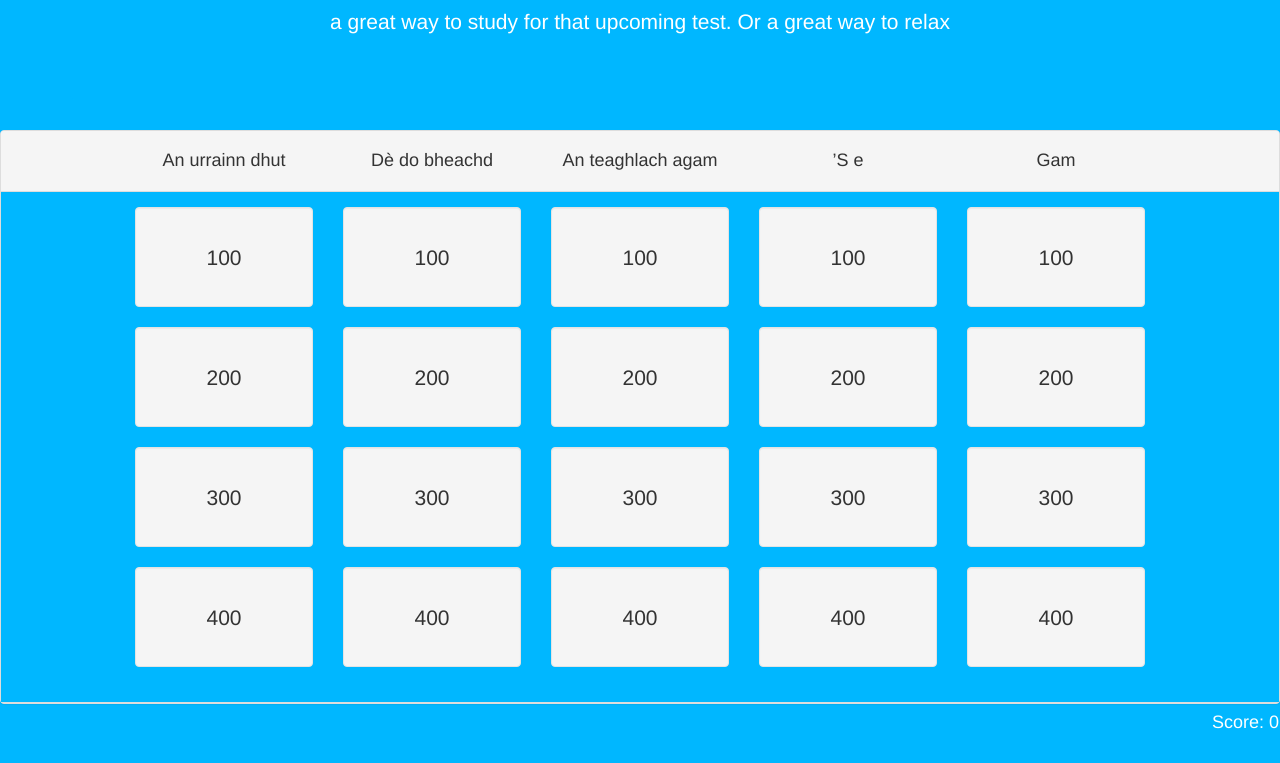
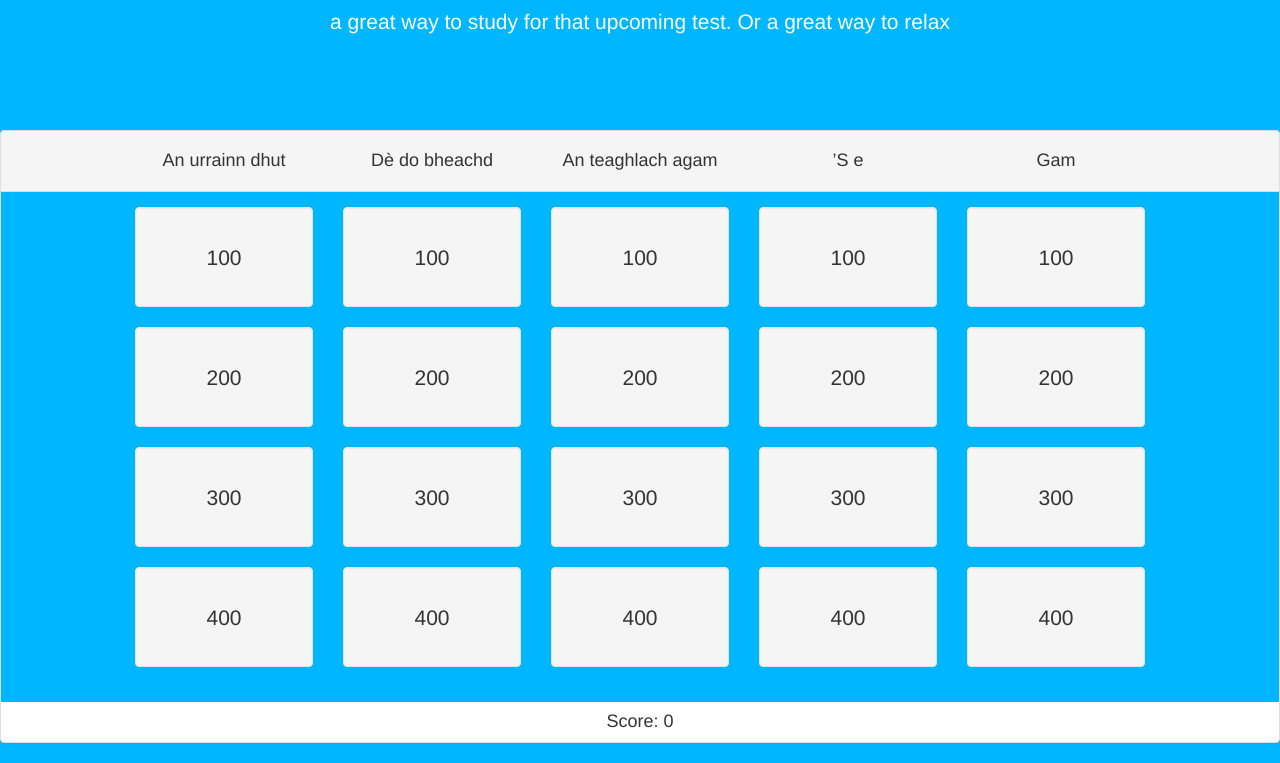
Before and after one commit to frankschmidt902/GaelicJeopardy, a plain HTML site: page index.html in a window 1280 px wide. Shown: the part 140-903 px from the top of the page. Drawn offline with nearby package versions, Linux system fonts and the light colour scheme.

Commit message:
score center
move the score to a more visible spot

```diff
--- a/index.html
+++ b/index.html
@@ -17,10 +17,9 @@
     <div class="panel panel-default">
         <div class="panel-heading"></div>
         <div class="panel-body" id="main-board"></div>
-        <div class="panel-footer">
-            <div class="pull-right">
-                <h4>Score: <span id="score">0</span></h4>
-            </div>
+        <div class="text-center">
+            <h4>Score: <span id="score">0</span></h4>
+        </div>
         </div>
     </div>
     <!-- Card with qestion and answer -->
--- a/style.css
+++ b/style.css
@@ -22,8 +22,3 @@ body {
 .panel-body{
     background-color: #00B7FF;
 }
-.panel-footer{
-    background-color: #00B7FF;
-    color: #FFFFFF;
-    padding:0;
-}
```
